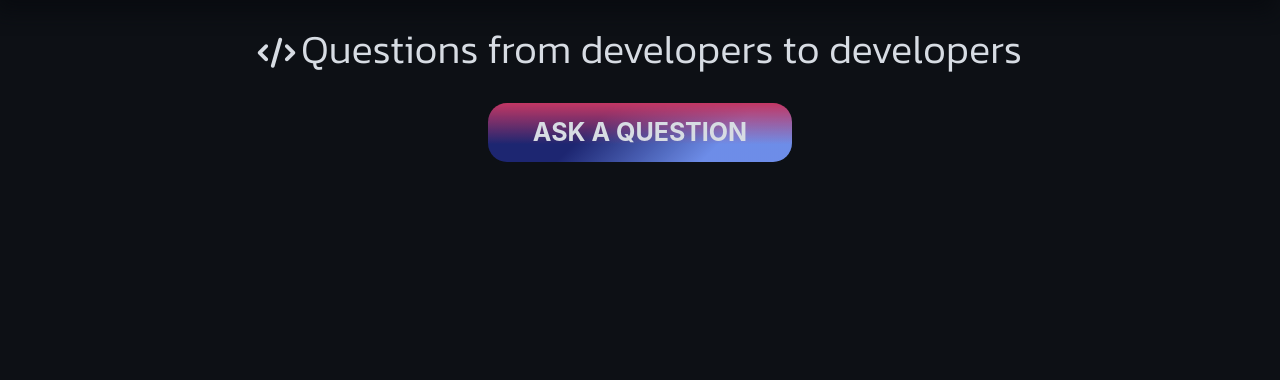
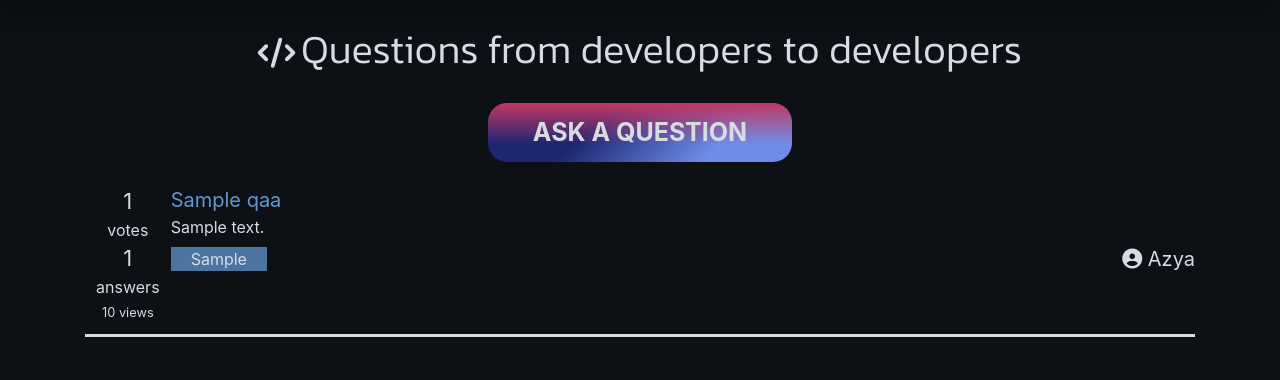
Before and after one commit to azya0/CodeSpirit, a Flask app: a page that uses templates/qaa.html in a window 1280 px wide. Shown: the part 49-429 px from the top of the page. Run offline with Flask 2, Linux system fonts and the light colour scheme; a user stored in the database is signed in; data comes from the database, SQL or seed files in the repository; tables that the repository leaves empty hold one stand-in row (values such as "Sample post"); some libraries are stand-ins or nearby versions.

Commit message:
qaa page

```diff
--- a/data/__all_models.py
+++ b/data/__all_models.py
@@ -46,13 +46,16 @@ class Post(UserMixin, SqlAlchemyBase, SerializerMixin):
 class QAA(UserMixin, SqlAlchemyBase, SerializerMixin):
 	__tablename__ = "qaa"
 	id = Column(Integer, primary_key=True, autoincrement=True)
+	title = Column(String)
 	author = Column(Integer, ForeignKey('users.id'))
 	text = Column(Text, default='')
 	anonymous = Column(Boolean)
 	datetime = Column(DateTime)
 	likes = Column(Integer, default=0)
 	tags = Column(String, default="")
+	answers = Column(Integer, default=0)
 	answered = Column(Boolean, default=False)
+	views = Column(Integer, default=0)
 
 
 class Answer(UserMixin, SqlAlchemyBase, SerializerMixin):
--- a/data/forms.py
+++ b/data/forms.py
@@ -1,6 +1,6 @@
 from flask_wtf import FlaskForm
 from wtforms import PasswordField, StringField, SubmitField, TextAreaField, BooleanField, IntegerField
-from wtforms.validators import DataRequired, EqualTo, Email
+from wtforms.validators import DataRequired, EqualTo, Email, Length
 
 
 class NewPostForm(FlaskForm):
@@ -33,7 +33,7 @@ class CommentForm(FlaskForm):
 
 class QAAForm(FlaskForm):
     __form__ = 'qaa'
-    title = StringField('What is the problem? Be short', validators=[DataRequired()])
+    title = StringField('What is the problem? Be short', validators=[DataRequired(), Length(min=5, max=100)])
     text = TextAreaField(validators=[DataRequired()])
     tags = StringField()
     submit = SubmitField("Post")
--- a/pages/q_and_a.py
+++ b/pages/q_and_a.py
@@ -14,6 +14,10 @@ blueprint = flask.Blueprint(
 )
 
 
+def mini_qaa_text(string: str) -> str:
+    return string.split('\n')[0][:401].strip() + ('...' if len(string.split('\n')[0][:251].strip()) != len(string) else '')
+
+
 @blueprint.route('/q&a', methods=['GET', 'POST'])
 @login_required
 def main_page():
@@ -25,6 +29,7 @@ def main_page():
         'files': session.query(File),
         'answers': session.query(Answer),
         'likes': session.query(Like),
+        'questions': sorted(session.query(QAA).all(), key=lambda x: x.datetime, reverse=True),
         'form': form,
         'answer_form': answer_form,
         'User': User,
@@ -32,6 +37,10 @@ def main_page():
         'Like': Like,
         'Answer': Answer,
         'current_user': current_user,
+        'enumerate': enumerate,
+        'qaa_text': mini_qaa_text,
+        'len': len,
+        'author': lambda x: session.query(User).get(x)
     }
     return render_template("qaa.html", **data)
 
@@ -43,12 +52,13 @@ def qaa_form():
     if form.validate_on_submit():
         qaa, session = QAA(), db_session.create_session()
         qaa.author = current_user.id
-        qaa.text = form.text.data
+        qaa.title = form.title.data.strip()
+        qaa.text = form.text.data.strip()
         qaa.datetime = datetime.datetime.now()
         qaa.tags = form.tags.data
         session.add(qaa)
         session.commit()
-        return redirect('/q&a')     # TODO redirect to qaa page
+        return redirect('/q&a')
 
     data = {
         'form': form
--- a/static/style.css
+++ b/static/style.css
@@ -41,6 +41,11 @@ b, strong{
     align-content: center;
     justify-content: center;
     align-items: center;
+}
+
+.main-w-w {
+    word-wrap: break-word;
+    word-break: break-word;
 }
 
 nav {
@@ -816,6 +821,83 @@ input:-webkit-autofill:active {
     border: none;
 }
 
+#main-questions {
+    display: flex;
+    flex-direction: column;
+    justify-content: center;
+    align-items: flex-start;
+    flex-wrap: wrap;
+    align-content: flex-start;
+    width: 100%;
+}
+
+.main-question {
+    color: #d7dce3;
+    width: 100%;
+    margin-right: 1%;
+}
+
+.main-question-title {
+    color: #6498d0;
+    font-size: 20px;
+}
+
+.main-question-title:hover {
+    color: #557fac;
+    transition: .5s;
+}
+
+.main-qaa-hr {
+    border: none;
+    color: #d7dce3;
+    background-color: #d7dce3;
+    height: 3px;
+    width: 100%;
+    margin: 0;
+}
+
+.main-ask-container {
+    display: flex;
+    flex-direction: row;
+    flex-wrap: nowrap;
+    width: 100%;
+    align-items: flex-start;
+    margin-bottom: 1%;
+}
+
+.main-qaa-panel {
+    display: flex;
+    flex-direction: column;
+    align-items: center;
+    margin-left: 1%;
+    margin-right: 1%;
+}
+
+.main-num {
+    font-size: 22px;
+}
+
+.main-tags {
+    display: flex;
+    flex-direction: row;
+    flex-wrap: nowrap;
+    margin-top: 0.5rem;
+    margin-bottom: 0.5rem;
+}
+
+.main-tag {
+    color: #d7dce3;
+    background-color: #4c749f;
+    padding: 0 20px;
+    margin-right: 0.5rem;
+}
+
+.main-qaa-back-data {
+    display: flex;
+    justify-content: space-between;
+    align-items: center;
+}
+
 @media screen and (max-width: 925px)
 {
     nav {
--- a/templates/home.html
+++ b/templates/home.html
@@ -36,7 +36,7 @@
                 <hr>
                 <div id="main-post-header">
                     <div id="post-user">
-                        <a href="/account/{{ post.author }}" id="main-post-user-link">
+                        <a href="/profile/{{ post.author }}" id="main-post-user-link">
                             <i class="fa fa-user-circle main-post-item i-post main-white-font-color" aria-hidden="true" style="margin-top: 0;font-size: 25px!important;"></i>
                             <b class="main-font main-white-font-color" style="margin-left: 5%;font-size: 23px;">{{ get_user(post.author).name }}</b><br>
                         </a>
--- a/templates/navbar.html
+++ b/templates/navbar.html
@@ -61,7 +61,7 @@
                 {% endif %}
                 <li class="active mx-3 d-line" style="font-size: 20px; padding-top: 0.4%;">
                     {% if current_user.is_authenticated %}
-                        <a class="nav-link main-font mr-4" href="/account/{{ current_user.id }}"><i class="fa fa-user-circle" aria-hidden="true"></i></a>
+                        <a class="nav-link main-font mr-4" href="/profile/{{ current_user.id }}"><i class="fa fa-user-circle" aria-hidden="true"></i></a>
                         <a class="nav-link main-font" href="/logout"><i class="fa fa-sign-out" aria-hidden="true"></i></a>
                     {% else %}
                         <input class="main-registration-button-navbar" type="button" value="SIGN IN" onclick="window.location.href = '/login';">
--- a/templates/qaa.html
+++ b/templates/qaa.html
@@ -8,8 +8,43 @@
     <i class="fas fa-code main-white-font-color"></i>
     <h1 id="main-qaa-title" class="main-font main-white-font-color">Questions from developers to developers</h1>
 </div>
-<div class="df-jc-c">
+<div class="df-jc-c" style="margin-bottom: 2%">
     <a id="main-qaa-ask-link" href="/q&a/form"><span>Ask a Question</span></a>
+</div>
+<div id="main-questions">
+    {% for question in questions %}
+        <div style="margin-bottom: 4%; width: 100%">
+            <div class="main-ask-container">
+                <div class="main-white-font-color main-qaa-panel">
+                    <span class="main-num">{{ question.likes }}</span>
+                    <span>votes</span>
+                    <span class="main-num">{{ question.answers }}</span>
+                    <span style="margin-bottom: 7.5%">answers</span>
+                    <small>{{ question.views }} views</small>
+                </div>
+                <div style="width: 100%;">
+                    <div class="main-question">
+                        <a class="main-question-title" href="#">{{ question.title }}</a><br>
+                        <b class="main-w-w">{{ qaa_text(question.text) }}</b>
+                    </div>
+                    <div class="main-qaa-back-data">
+                        {% if question.tags %}
+                            <div class="main-tags">
+                                {% for tag in question.tags.split() %}
+                                    <b class="main-tag">{{ tag }}</b>
+                                {% endfor %}
+                            </div>
+                        {% endif %}
+                        <a class="qaa-user" style="font-size: 20px;" href="/profile/{{ question.author }}">
+                            <i class="fa fa-user-circle main-white-font-color" aria-hidden="true"></i>
+                            <span class="main-white-font-color">{{ author(question.author).name }}</span>
+                        </a>
+                    </div>
+                </div>
+            </div>
+            <hr class="main-qaa-hr">
+        </div>
+    {% endfor %}
 </div>
 
 {% endblock %}
```
Also changed, not shown: pages/home.py (+8 -4 lines), templates/profile.html (renamed from templates/account.html).
